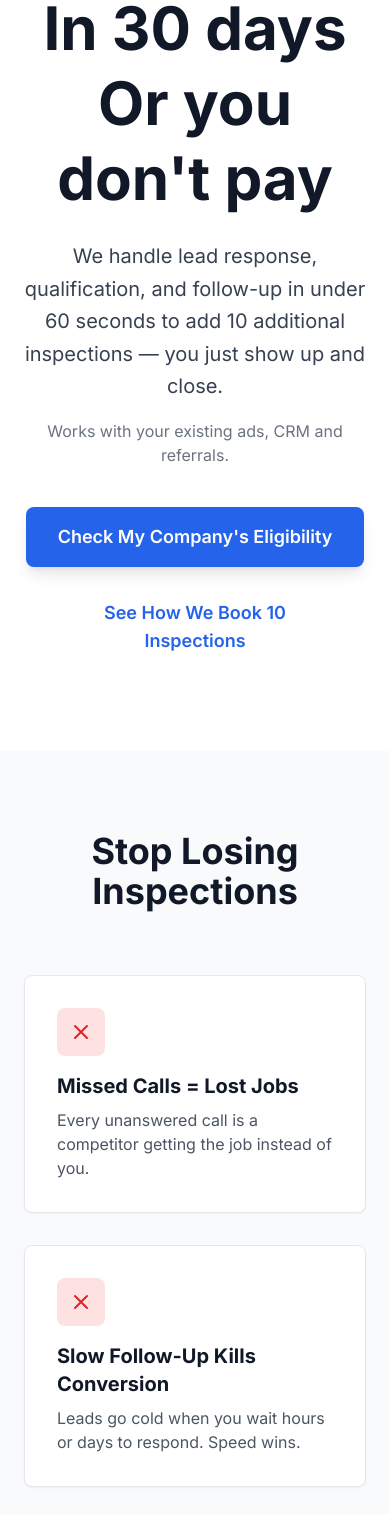
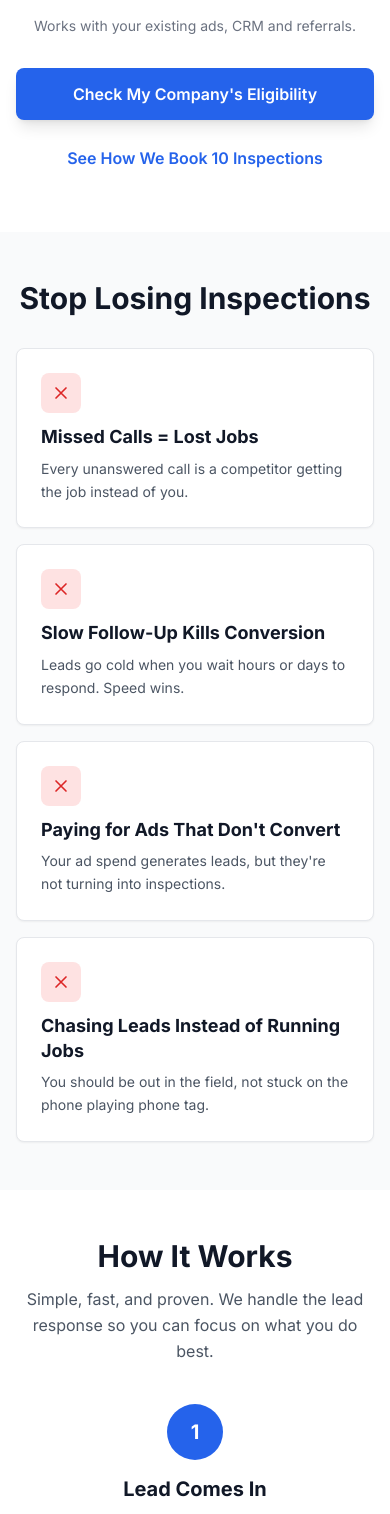
Before and after one commit to mehdi-ben-abdessalem/hvac-landing-page, a Next.js app: page / in a window 390 px wide. Shown: the part 362-1876 px from the top of the page. Built offline with nearby package versions, Linux system fonts and the light colour scheme.

Commit message:
reponsive sections

```diff
--- a/components/Footer.tsx
+++ b/components/Footer.tsx
@@ -1,29 +1,35 @@
 export default function Footer() {
   return (
-    <footer className="bg-gray-900 text-white py-12 px-6">
+    <footer className="bg-gray-900 text-white py-10 sm:py-12 px-4 sm:px-6">
       <div className="max-w-6xl mx-auto">
-        <div className="flex flex-col md:flex-row justify-between items-center gap-8">
+        <div className="flex flex-col md:flex-row justify-between items-center gap-6 sm:gap-8">
           <div className="text-center md:text-left">
-            <div className="text-2xl font-bold text-blue-400 mb-2">
+            <div className="text-xl sm:text-2xl font-bold text-blue-400 mb-1.5 sm:mb-2">
               Company Logo
             </div>
-            <p className="text-gray-400 text-sm">
+            <p className="text-gray-400 text-sm sm:text-base max-w-xs sm:max-w-sm md:max-w-none mx-auto md:mx-0 leading-relaxed">
               Performance-based HVAC inspection booking that delivers results.
             </p>
           </div>
 
-          <div className="flex gap-6">
-            <a href="#" className="text-gray-400 hover:text-white transition-colors text-sm">
+          <div className="flex flex-col sm:flex-row gap-4 sm:gap-6">
+            <a
+              href="#"
+              className="text-gray-400 hover:text-white transition-colors text-sm sm:text-base py-2 sm:py-0 text-center sm:text-left"
+            >
               Privacy Policy
             </a>
-            <a href="#" className="text-gray-400 hover:text-white transition-colors text-sm">
+            <a
+              href="#"
+              className="text-gray-400 hover:text-white transition-colors text-sm sm:text-base py-2 sm:py-0 text-center sm:text-left"
+            >
               Terms of Service
             </a>
           </div>
         </div>
 
-        <div className="border-t border-gray-800 mt-8 pt-8 text-center">
-          <p className="text-gray-500 text-sm">
+        <div className="border-t border-gray-800 mt-6 sm:mt-8 pt-6 sm:pt-8 text-center">
+          <p className="text-gray-500 text-xs sm:text-sm">
             © {new Date().getFullYear()} Company Logo. All rights reserved.
           </p>
         </div>
--- a/components/Hero.tsx
+++ b/components/Hero.tsx
@@ -18,13 +18,13 @@ export default function Hero() {
   }
 
   return (
-    <section className="pt-32 pb-20 px-6">
+    <section className="pt-24 sm:pt-28 md:pt-32 pb-12 sm:pb-16 md:pb-20 px-4 sm:px-6">
       <div className="max-w-5xl mx-auto text-center">
         <motion.h1
           initial={{ opacity: 0, y: 20 }}
           animate={{ opacity: 1, y: 0 }}
           transition={{ duration: 0.6 }}
-          className="text-6xl md:text-7xl font-bold text-gray-900 leading-tight mb-6"
+          className="text-3xl sm:text-4xl md:text-5xl lg:text-6xl xl:text-7xl font-bold text-gray-900 leading-tight mb-4 sm:mb-5 md:mb-6"
         >
           We book 10 HVAC Inspections<br />
           In 30 days<br />
@@ -35,7 +35,7 @@ export default function Hero() {
           initial={{ opacity: 0, y: 20 }}
           animate={{ opacity: 1, y: 0 }}
           transition={{ duration: 0.6, delay: 0.1 }}
-          className="text-xl md:text-2xl text-gray-700 mb-4 max-w-4xl mx-auto leading-relaxed"
+          className="text-base sm:text-lg md:text-xl lg:text-2xl text-gray-700 mb-3 sm:mb-4 max-w-2xl sm:max-w-3xl md:max-w-4xl mx-auto leading-relaxed px-2 sm:px-0"
         >
           We handle lead response, qualification, and follow-up in under 60 seconds to add 10 additional inspections — you just show up and close.
         </motion.p>
@@ -44,7 +44,7 @@ export default function Hero() {
           initial={{ opacity: 0, y: 20 }}
           animate={{ opacity: 1, y: 0 }}
           transition={{ duration: 0.6, delay: 0.2 }}
-          className="text-base text-gray-500 mb-10"
+          className="text-sm sm:text-base text-gray-500 mb-8 sm:mb-9 md:mb-10"
         >
           Works with your existing ads, CRM and referrals.
         </motion.p>
@@ -53,17 +53,17 @@ export default function Hero() {
           initial={{ opacity: 0, y: 20 }}
           animate={{ opacity: 1, y: 0 }}
           transition={{ duration: 0.6, delay: 0.3 }}
-          className="flex flex-col sm:flex-row gap-4 justify-center items-center"
+          className="flex flex-col sm:flex-row gap-3 sm:gap-4 justify-center items-center"
         >
           <button
             onClick={scrollToPricing}
-            className="bg-blue-600 text-white px-8 py-4 rounded-lg text-lg font-semibold hover:bg-blue-700 hover:scale-105 transition-all shadow-lg"
+            className="w-full sm:w-auto bg-blue-600 text-white px-6 sm:px-8 py-3.5 sm:py-4 rounded-lg text-base sm:text-lg font-semibold hover:bg-blue-700 hover:scale-105 transition-all shadow-lg active:scale-95"
           >
             Check My Company's Eligibility
           </button>
           <button
             onClick={scrollToHowItWorks}
-            className="text-blue-600 px-8 py-4 rounded-lg text-lg font-semibold hover:bg-blue-50 transition-colors"
+            className="w-full sm:w-auto text-blue-600 px-6 sm:px-8 py-3.5 sm:py-4 rounded-lg text-base sm:text-lg font-semibold hover:bg-blue-50 transition-colors active:bg-blue-100"
           >
             See How We Book 10 Inspections
           </button>
--- a/components/HowItWorks.tsx
+++ b/components/HowItWorks.tsx
@@ -27,13 +27,13 @@ export default function HowItWorks() {
   const isInView = useInView(ref, { once: true, margin: '-100px' })
 
   return (
-    <section id="how-it-works" ref={ref} className="py-20 px-6 bg-white">
+    <section id="how-it-works" ref={ref} className="py-12 sm:py-16 md:py-20 px-4 sm:px-6 bg-white">
       <div className="max-w-6xl mx-auto">
         <motion.h2
           initial={{ opacity: 0, y: 20 }}
           animate={isInView ? { opacity: 1, y: 0 } : { opacity: 0, y: 20 }}
           transition={{ duration: 0.5 }}
-          className="text-4xl md:text-5xl font-bold text-gray-900 text-center mb-4"
+          className="text-3xl sm:text-4xl md:text-5xl font-bold text-gray-900 text-center mb-3 sm:mb-4"
         >
           How It Works
         </motion.h2>
@@ -42,32 +42,33 @@ export default function HowItWorks() {
           initial={{ opacity: 0, y: 20 }}
           animate={isInView ? { opacity: 1, y: 0 } : { opacity: 0, y: 20 }}
           transition={{ duration: 0.5, delay: 0.1 }}
-          className="text-xl text-gray-600 text-center mb-16 max-w-3xl mx-auto"
+          className="text-base sm:text-lg md:text-xl text-gray-600 text-center mb-10 sm:mb-12 md:mb-16 max-w-2xl sm:max-w-3xl mx-auto leading-relaxed px-2 sm:px-0"
         >
           Simple, fast, and proven. We handle the lead response so you can focus on what you do best.
         </motion.p>
 
-        <div className="grid md:grid-cols-3 gap-8">
+        <div className="grid grid-cols-1 md:grid-cols-3 gap-8 sm:gap-10 md:gap-8">
           {steps.map((step, index) => (
             <motion.div
               key={index}
               initial={{ opacity: 0, y: 20 }}
               animate={isInView ? { opacity: 1, y: 0 } : { opacity: 0, y: 20 }}
               transition={{ duration: 0.5, delay: index * 0.15 }}
-              className="relative"
+              className="relative flex flex-col items-center"
             >
-              <div className="bg-blue-600 text-white w-16 h-16 rounded-full flex items-center justify-center text-2xl font-bold mb-6 mx-auto">
+              <div className="bg-blue-600 text-white w-14 h-14 sm:w-16 sm:h-16 rounded-full flex items-center justify-center text-xl sm:text-2xl font-bold mb-4 sm:mb-5 md:mb-6 flex-shrink-0">
                 {step.number}
               </div>
 
+              {/* Desktop connector line - only visible between steps on desktop */}
               {index < steps.length - 1 && (
-                <div className="hidden md:block absolute top-8 left-[calc(50%+2rem)] w-[calc(100%-4rem)] h-0.5 bg-gray-300" />
+                <div className="hidden md:block absolute top-7 sm:top-8 left-[calc(50%+2rem)] w-[calc(100%-4rem)] h-0.5 bg-gray-300" />
               )}
 
-              <h3 className="text-2xl font-bold text-gray-900 mb-3 text-center">
+              <h3 className="text-xl sm:text-2xl font-bold text-gray-900 mb-2 sm:mb-3 text-center leading-snug">
                 {step.title}
               </h3>
-              <p className="text-gray-600 text-center">
+              <p className="text-sm sm:text-base text-gray-600 text-center leading-relaxed max-w-xs sm:max-w-sm md:max-w-none">
                 {step.description}
               </p>
             </motion.div>
--- a/components/PainPoints.tsx
+++ b/components/PainPoints.tsx
@@ -28,35 +28,35 @@ export default function PainPoints() {
   const isInView = useInView(ref, { once: true, margin: '-100px' })
 
   return (
-    <section ref={ref} className="py-20 px-6 bg-gray-50">
+    <section ref={ref} className="py-12 sm:py-16 md:py-20 px-4 sm:px-6 bg-gray-50">
       <div className="max-w-6xl mx-auto">
         <motion.h2
           initial={{ opacity: 0, y: 20 }}
           animate={isInView ? { opacity: 1, y: 0 } : { opacity: 0, y: 20 }}
           transition={{ duration: 0.5 }}
-          className="text-4xl md:text-5xl font-bold text-gray-900 text-center mb-16"
+          className="text-3xl sm:text-4xl md:text-5xl font-bold text-gray-900 text-center mb-8 sm:mb-12 md:mb-16"
         >
           Stop Losing Inspections
         </motion.h2>
 
-        <div className="grid md:grid-cols-2 gap-8">
+        <div className="grid grid-cols-1 sm:grid-cols-2 gap-4 sm:gap-6 md:gap-8">
           {painPoints.map((point, index) => (
             <motion.div
               key={index}
               initial={{ opacity: 0, y: 20 }}
               animate={isInView ? { opacity: 1, y: 0 } : { opacity: 0, y: 20 }}
               transition={{ duration: 0.5, delay: index * 0.1 }}
-              className="bg-white p-8 rounded-lg shadow-sm border border-gray-200"
+              className="bg-white p-6 sm:p-7 md:p-8 rounded-lg shadow-sm border border-gray-200"
             >
-              <div className="w-12 h-12 bg-red-100 rounded-lg flex items-center justify-center mb-4">
-                <svg className="w-6 h-6 text-red-600" fill="none" stroke="currentColor" viewBox="0 0 24 24">
+              <div className="w-10 h-10 sm:w-12 sm:h-12 bg-red-100 rounded-lg flex items-center justify-center mb-3 sm:mb-4">
+                <svg className="w-5 h-5 sm:w-6 sm:h-6 text-red-600" fill="none" stroke="currentColor" viewBox="0 0 24 24">
                   <path strokeLinecap="round" strokeLinejoin="round" strokeWidth={2} d="M6 18L18 6M6 6l12 12" />
                 </svg>
               </div>
-              <h3 className="text-xl font-bold text-gray-900 mb-2">
+              <h3 className="text-lg sm:text-xl font-bold text-gray-900 mb-2 leading-snug">
                 {point.title}
               </h3>
-              <p className="text-gray-600">
+              <p className="text-sm sm:text-base text-gray-600 leading-relaxed">
                 {point.description}
               </p>
             </motion.div>
```
Also changed, not shown: components/Pricing.tsx (+21 -21 lines).
